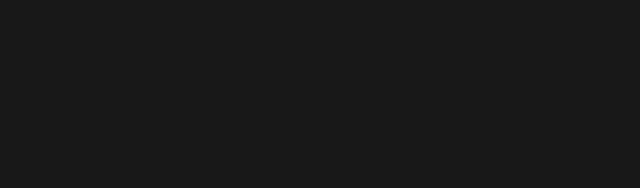
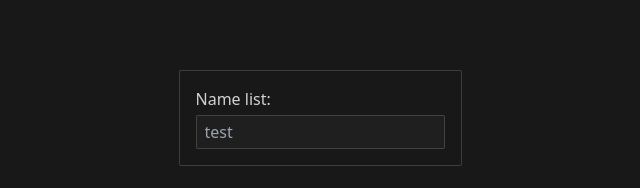
Before and after one commit to Hook-88/shopping-list, a Vue app: page / in a window 1280 px wide. Shown: the part 1082-1270 px from the top of the page, without its empty margins (320-960 px from the left). Before the commit the page ends 800 px from the top, so only its background shows below. Built offline with nearby package versions, Linux system fonts and the light colour scheme; the HTML template or start-up script is replaced by a standard one.

Commit message:
add logic to display and close dialog

```diff
--- a/src/App.vue
+++ b/src/App.vue
@@ -16,8 +16,8 @@ import DialogModal from './components/Modal/DialogModal.vue';
       <small>&copy; 2024 Hook-88</small>
     </footer>
     <!-- TODO ADD dialog ref to open en close -->
-    <DialogModal />
   </div>
+  <DialogModal />
 
 
 </template>
--- a/src/components/Modal/DialogModal.vue
+++ b/src/components/Modal/DialogModal.vue
@@ -1,13 +1,34 @@
 <script setup lang="ts">
+import { useTemplateRef, watch } from 'vue';
 import BaseForm from '../Forms/BaseForm.vue'
+import { useDialogStore } from '@/stores/dialog'
+
+const dialogStore = useDialogStore()
+
+const dialogRef = useTemplateRef('dialogRef')
+
+watch(
+  () => dialogStore.isOpen,
+  (open: boolean) => {
+    if (open) {
+      dialogRef.value?.showModal()
+    } else {
+      dialogRef.value?.close()
+    }
+  }
+)
+
+function closeModal() {
+  dialogStore.close()
+}
+
 </script>
 
 <template>
-  <dialog class="bg-transparent h-screen w-screen">
-    <div class="h-screen w-screen backdrop-blur flex items-center justify-center">
-      <div class="p-4 bg-[#181818] border border-[#d1d2d3]/20 rounded-sm">
-        <BaseForm />
-      </div>
+  <dialog ref="dialogRef" @close="closeModal"
+    class="w-full h-full bg-transparent backdrop:backdrop-blur flex items-center justify-center">
+    <div class="p-4 bg-[#181818] border border-[#d1d2d3]/20 rounded-sm">
+      <BaseForm />
     </div>
   </dialog>
 </template>
--- a/src/views/HomeView.vue
+++ b/src/views/HomeView.vue
@@ -2,6 +2,13 @@
 import DropdownMenu from '@/components/DropdownMenu/DropdownMenu.vue'
 import MenuItem from '@/components/DropdownMenu/MenuItem.vue'
 import BaseForm from '@/components/Forms/BaseForm.vue'
+import { useDialogStore } from '@/stores/dialog'
+
+const dialogStore = useDialogStore()
+
+function handleClickNewList() {
+  dialogStore.open()
+}
 
 </script>
 
@@ -11,7 +18,7 @@ import BaseForm from '@/components/Forms/BaseForm.vue'
     <h1 class="col-start-2 col-span-4">Shopping List</h1>
     <DropdownMenu>
       <MenuItem>
-      <button>New List</button>
+      <button @click="handleClickNewList">New List</button>
       </MenuItem>
       <MenuItem>Recipes</MenuItem>
       <MenuItem>Settings</MenuItem>
```
